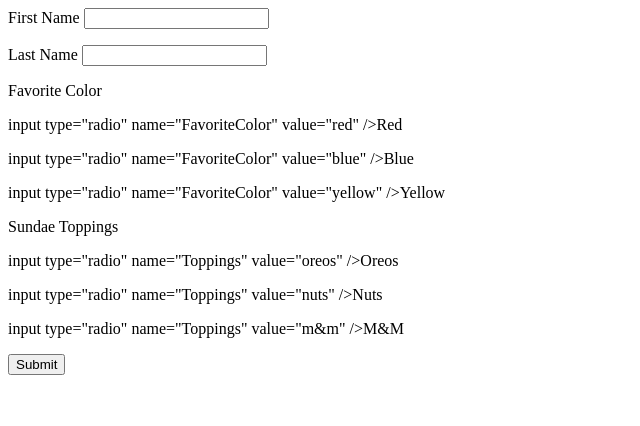
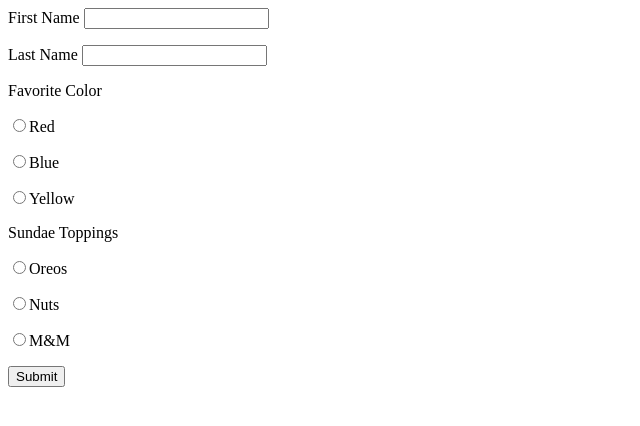
Before and after one commit to amidrammeh1/php-form, a PHP site: page / in a window 1280 px wide. Shown: the top 426 px of the page, without its empty margins (0-640 px from the left). Run offline with PHP 8.4, Linux system fonts and the light colour scheme.

Commit message:
Update index.php

```diff
--- a/index.php
+++ b/index.php
@@ -15,14 +15,14 @@ echo '</pre>';
  <p> First Name <input type="text" name="FirstName" /></p>
  <p> Last Name <input type="text" name="LastName" /></p>
  <p>Favorite Color </p>
- <p> input type="radio" name="FavoriteColor" value="red" />Red </p>
- <p> input type="radio" name="FavoriteColor" value="blue" />Blue </p>
- <p> input type="radio" name="FavoriteColor" value="yellow" />Yellow </p>
+ <p><input type="radio" name="FavoriteColor" value="red" />Red </p>
+ <p><input type="radio" name="FavoriteColor" value="blue" />Blue </p>
+ <p><input type="radio" name="FavoriteColor" value="yellow" />Yellow </p>
 
  <p>Sundae Toppings </p>
- <p> input type="radio" name="Toppings" value="oreos" />Oreos</p>
- <p> input type="radio" name="Toppings" value="nuts" />Nuts</p>
- <p> input type="radio" name="Toppings" value="m&m" />M&M</p>
+ <p><input type="radio" name="Toppings" value="oreos" />Oreos</p>
+ <p><input type="radio" name="Toppings" value="nuts" />Nuts</p>
+ <p><input type="radio" name="Toppings" value="m&m" />M&M</p>
  <input type="submit" />
 
  </form>
```
